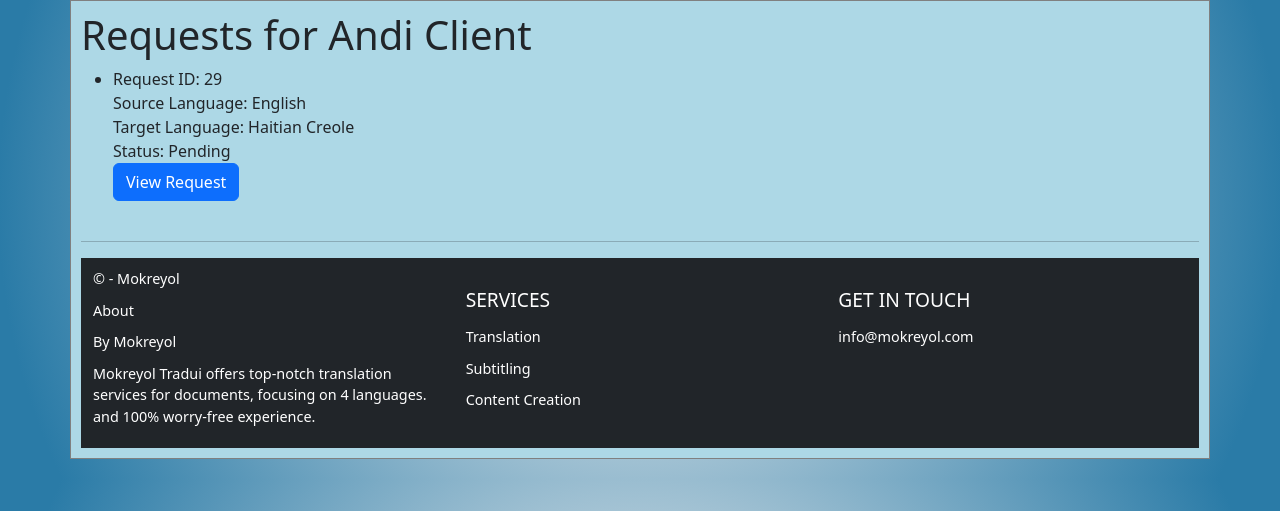
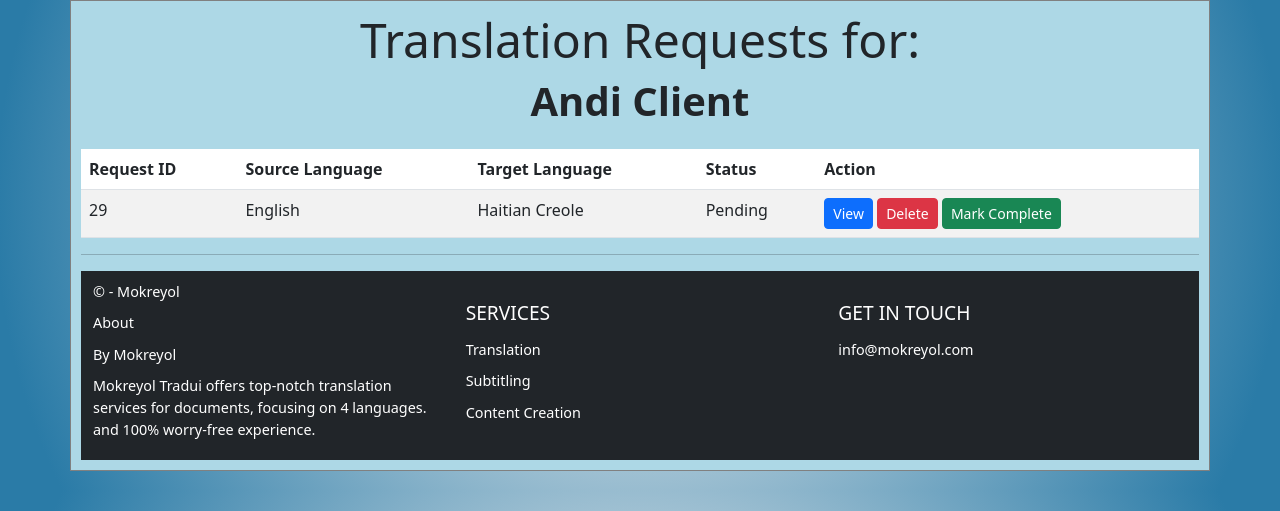
Before and after one commit to anditherobot/translationrequest, a Django app: page /view_client_requests/13/ in a window 1280 px wide. Shown: the part 80-591 px from the top of the page. Run offline with Django 3.2, Linux system fonts and the light colour scheme; data comes from the database, SQL or seed files in the repository; both versions use the stored data as it was after the commit; some libraries are stand-ins or nearby versions.

Commit message:
small ui changes

```diff
--- a/app/templates/app/dashboard/view_client_requests.html
+++ b/app/templates/app/dashboard/view_client_requests.html
@@ -1,17 +1,44 @@
 {% extends 'app/layout.html' %}
 
 {% block content %}
-<h1>Requests for {{ client.first_name }} {{ client.last_name }}</h1>
-<ul>
-    {% for request in client.translationrequest_set.all %}
-    <li>
-        Request ID: {{ request.id }}<br>
-        Source Language: {{ request.source_language }}<br>
-        Target Language: {{ request.target_language }}<br>
-        Status: {{ request.status }}<br>
-        <a href="{% url 'view_translation_request' request.id %}" class="btn btn-primary">View Request</a>
-    </li>
-    <br>
-    {% endfor %}
-</ul>
+<div class="row justify-content-center">
+    <div class="col-md-8 text-center">
+        <h1 class="display-5">Translation Requests for:</h1>
+        <h2 class="mb-4">{{ client.first_name }} {{ client.last_name }}</h2>
+    </div>
+</div>
+
+<table class="table table-striped">
+    <thead>
+        <tr>
+            <th>Request ID</th>
+            <th>Source Language</th>
+            <th>Target Language</th>
+            <th>Status</th>
+            <th>Action</th>
+        </tr>
+    </thead>
+    <tbody>
+        {% for request in client.translationrequest_set.all %}
+        <tr>
+            <td>{{ request.id }}</td>
+            <td>{{ request.source_language }}</td>
+            <td>{{ request.target_language }}</td>
+            <td>{{ request.status }}</td>
+            <td>
+                <a href="{% url 'view_translation_request' request_id=request.id %}" class="btn btn-primary btn-sm">View</a>
+                <!-- Surround with form and action -->
+                <button type="submit" class="btn btn-danger btn-sm">Delete</button>
+
+                {% if request.status != 'Completed' %}
+                <!-- Surround with form and action -->
+                <button type="submit" class="btn btn-success btn-sm">Mark Complete</button>
+                {% endif %}
+            </td>
+        </tr>
+        {% endfor %}
+    </tbody>
+</table>
+
+
 {% endblock %}
```
Also changed, not shown: app/templates/app/dashboard/view_all_translation_request.html (+5 -6 lines), db.sqlite3, 1 other file.
